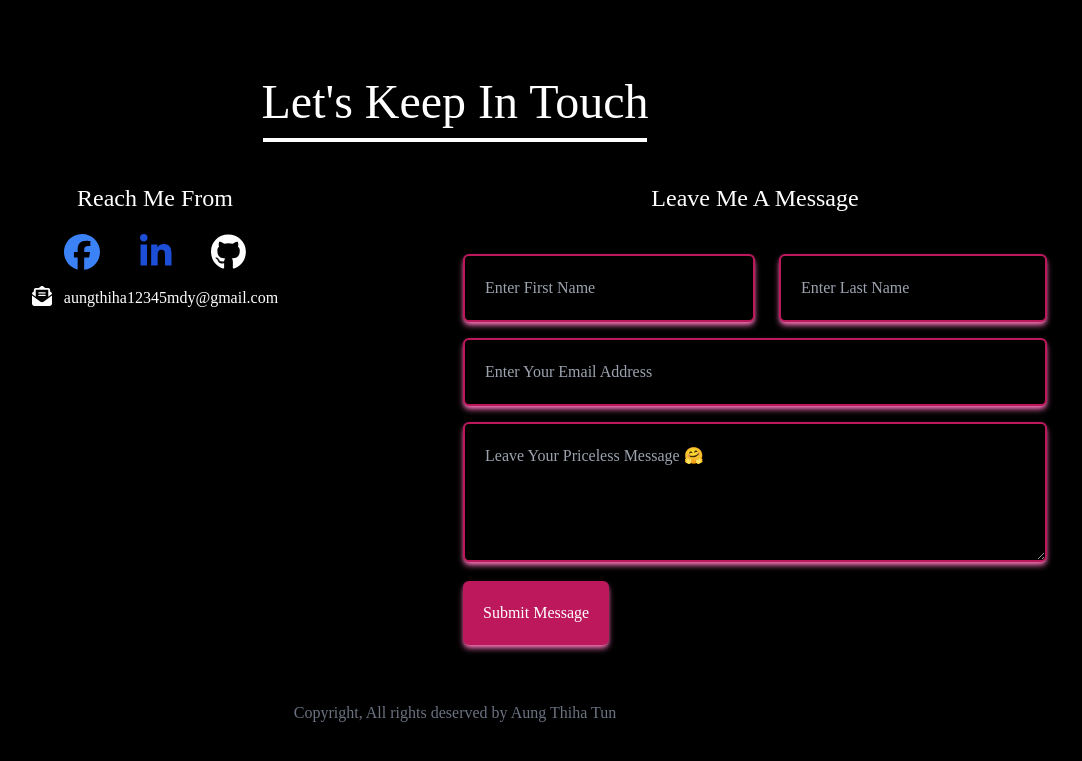
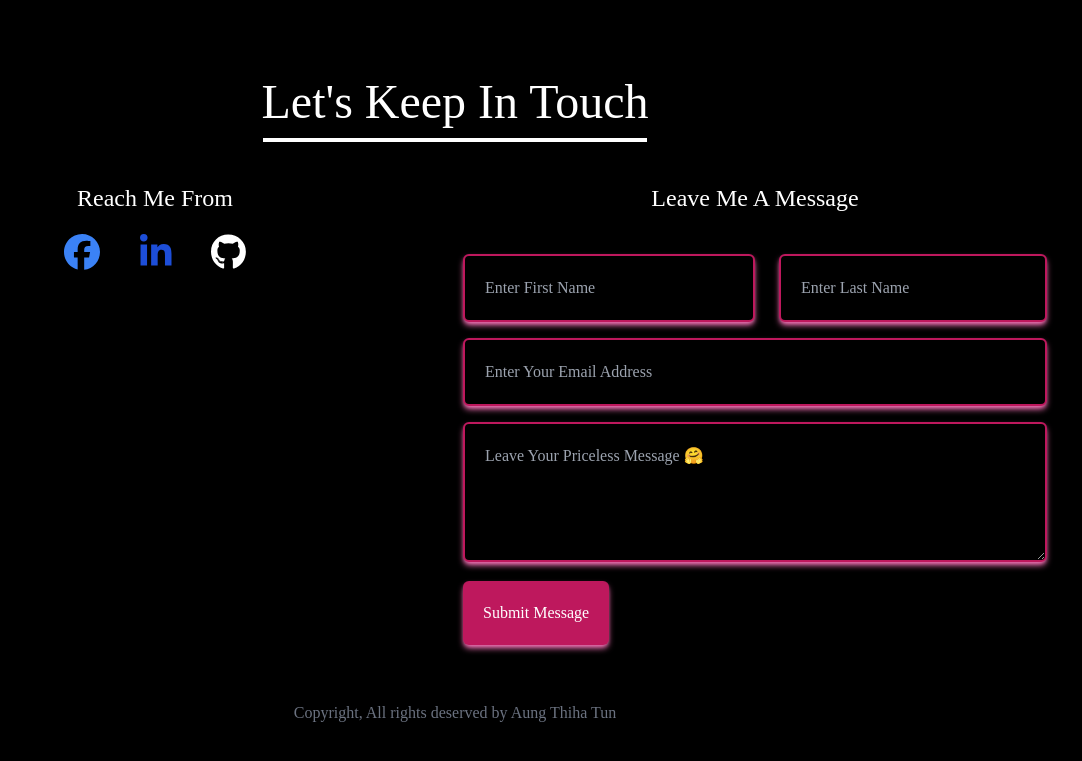
Before and after one commit to harrison542002/aung-portfolio, a React (Create React App) app: page / in a window 1280 px wide. Shown: the part 4430-5191 px from the top of the page, without its empty margins (185-1267 px from the left). Built offline with nearby package versions, Linux system fonts and the light colour scheme.

Commit message:
justify footer

```diff
--- a/src/components/Contact.js
+++ b/src/components/Contact.js
@@ -61,13 +61,6 @@ function Contact() {
             >
               <FontAwesomeIcon icon={faGithub} className="text-white" />
             </a>
-          </div>
-          <div className="text-center text-white mt-3 flex justify-center">
-            <FontAwesomeIcon
-              icon={faEnvelopeOpenText}
-              className="text-xl mr-3"
-            />
-            aungthiha12345mdy@gmail.com
           </div>
           <div></div>
         </div>
```
